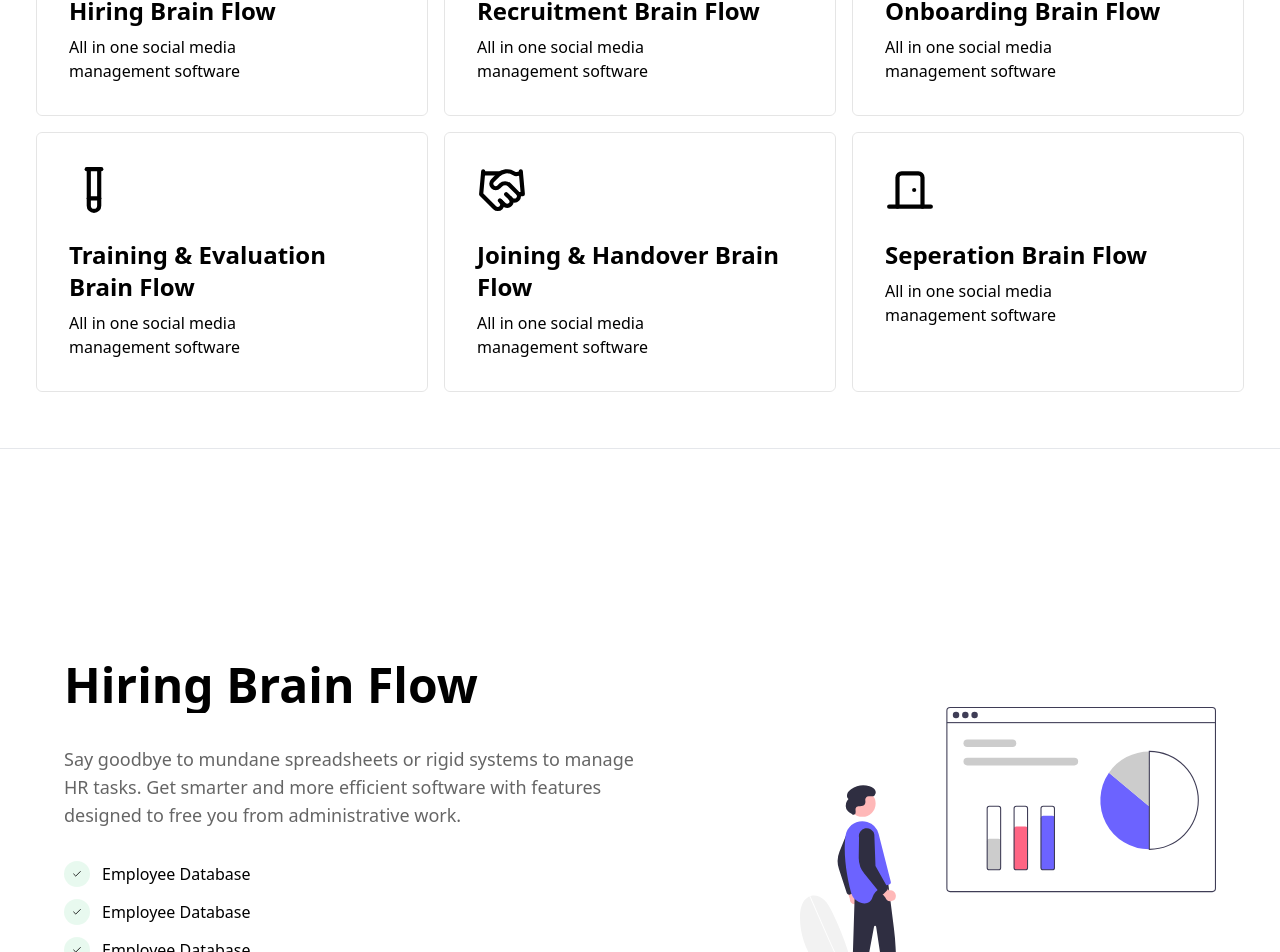
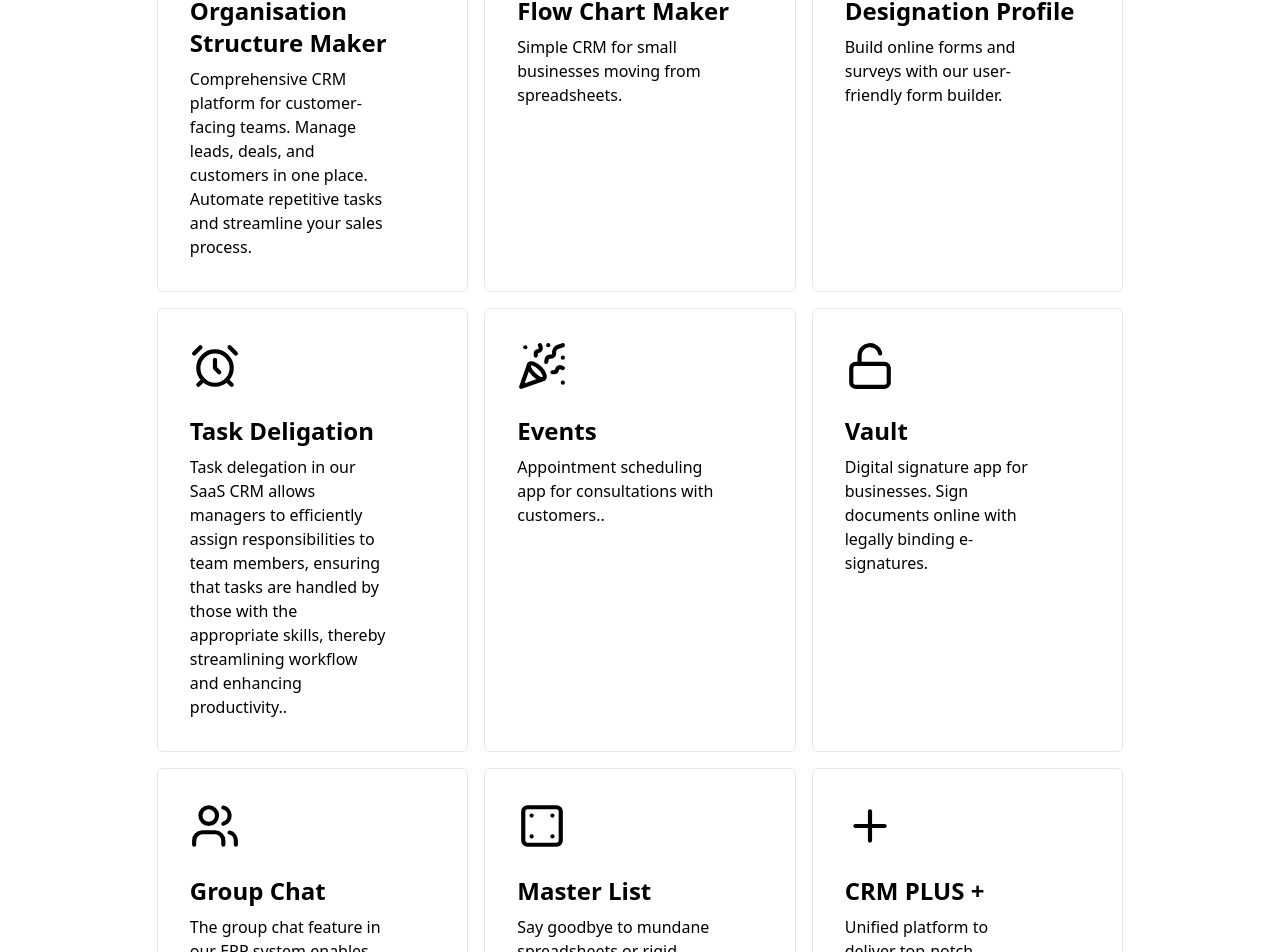
Before and after one commit to Parthakashyap/GITCS-LP, a React (Vite) app: page /mdo in a window 1280 px wide. Shown: the part 1160-2112 px from the top of the page. Built offline with nearby package versions, Linux system fonts and the light colour scheme.

Commit message:
completed mdo page

```diff
--- a/src/components/BrainFlow.tsx
+++ b/src/components/BrainFlow.tsx
@@ -16,7 +16,7 @@ export const BrainFlowSection = ({
   }) => (
     <>
       <section
-        className={`flex items-center flex-col md:flex-row md:p-4 gap-20 md:gap-40 w-full justify-center mt-44 ${
+        className={`flex items-center p-5 flex-col md:flex-row md:p-4 gap-20 md:gap-40 w-full justify-center mt-44 ${
           index % 2 === 0 ? "md:flex-row-reverse" : ""
         }`}
       >
--- a/src/pages/MDO.tsx
+++ b/src/pages/MDO.tsx
@@ -1,17 +1,10 @@
-import banner from "../assets/resume.svg"
+import banner from "../assets/resume.svg";
 import WordPullUp from "../components/magicui/word-pull-up";
 import { FadeText } from "../components/magicui/fade-text";
 import BlurIn from "../components/magicui/blur-in";
 import PricingSection from "../components/sections/PricingSection";
 import FaqSection from "../components/sections/FaqSection";
-import {
-  DoorClosed,
-  DoorOpen,
-  Handshake,
-  LockOpen,
-  Plus,
-  TestTube,
-} from "lucide-react";
+import { AlarmClock, Building2, InspectionPanel, LockOpen, PartyPopper, Plus, UserCheck, Users, Workflow } from "lucide-react";
 
 import charts from "../Images/charts.svg";
 import flow_chart from "../Images/undraw_bear_market_ania.svg";
@@ -25,58 +18,66 @@ import crm_plus from "../Images/undraw_projections_re_ulc6.svg";
 import { BrainFlowSection } from "../components/BrainFlow";
 const sections = [
   {
-    title: "Hiring Brain Flow",
+    title: "Organisation Structure Maker",
+    icon: Building2,
     img: charts,
     description:
-      "Say goodbye to mundane spreadsheets or rigid systems to manage HR tasks. Get smarter and more efficient software with features designed to free you from administrative work.",
+      "Comprehensive CRM platform for customer-facing teams. Manage leads, deals, and customers in one place. Automate repetitive tasks and streamline your sales process.",
   },
   {
-    title: "Recruitment Brain Flow",
+    title: "Flow Chart Maker",
     img: flow_chart,
-    description:
-      "Say goodbye to mundane spreadsheets or rigid systems to manage HR tasks. Get smarter and more efficient software with features designed to free you from administrative work.",
+    icon: Workflow,
+    description: "Simple CRM for small businesses moving from spreadsheets. ",
   },
   {
-    title: "Onboarding Brain Flow",
+    title: "Designation Profile",
     img: designation,
+    icon: UserCheck,
     description:
-      "Say goodbye to mundane spreadsheets or rigid systems to manage HR tasks. Get smarter and more efficient software with features designed to free you from administrative work.",
+      "Build online forms and surveys with our user-friendly form builder.",
   },
   {
-    title: "Training And Evaluation Brain Flow",
+    title: "Task Deligation",
     img: tasks,
+    icon : AlarmClock,
     description:
-      "Say goodbye to mundane spreadsheets or rigid systems to manage HR tasks. Get smarter and more efficient software with features designed to free you from administrative work.",
+      "Task delegation in our SaaS CRM allows managers to efficiently assign responsibilities to team members, ensuring that tasks are handled by those with the appropriate skills, thereby streamlining workflow and enhancing productivity..",
   },
   {
     title: "Events",
     img: events,
+    icon : PartyPopper,
     description:
-      "Say goodbye to mundane spreadsheets or rigid systems to manage HR tasks. Get smarter and more efficient software with features designed to free you from administrative work.",
+      "Appointment scheduling app for consultations with customers..",
   },
   {
-    title: "Joining & Handover Brainflow",
+    title: "Vault",
     img: vault,
+    icon : LockOpen,
     description:
-      "Say goodbye to mundane spreadsheets or rigid systems to manage HR tasks. Get smarter and more efficient software with features designed to free you from administrative work.",
+      "Digital signature app for businesses. Sign documents online with legally binding e-signatures.",
   },
   {
-    title: "Seperating BrainFlow",
+    title: "Group Chat",
     img: group_chat,
+    icon : Users,
     description:
-      "Say goodbye to mundane spreadsheets or rigid systems to manage HR tasks. Get smarter and more efficient software with features designed to free you from administrative work.",
+      "The group chat feature in our ERP system enables real-time communication and collaboration among team members, facilitating seamless information sharing and enhancing team productivity..",
   },
   {
-    title: "Master Chat",
+    title: "Master List",
     img: master_chat,
+    icon : InspectionPanel,
     description:
       "Say goodbye to mundane spreadsheets or rigid systems to manage HR tasks. Get smarter and more efficient software with features designed to free you from administrative work.",
   },
   {
     title: "CRM PLUS +",
+    icon : Plus,
     img: crm_plus,
     description:
-      "Say goodbye to mundane spreadsheets or rigid systems to manage HR tasks. Get smarter and more efficient software with features designed to free you from administrative work.",
+      "Unified platform  to deliver top-notch customer service. Manage customer interactions, automate repetitive tasks, and streamline your sales process.",
   },
 ];
 const MDO = () => {
@@ -98,11 +99,11 @@ const MDO = () => {
             <div className="flex gap-3 flex-wrap items-center">
               <BlurIn
                 word={`Get Started `}
-                className=" bg-green-600 py-3 rounded-md flex gap-2 justify-center items-center px-8"
+                className=" bg-black py-3 rounded-md flex gap-2 justify-center items-center px-8"
               />
               <BlurIn
                 word="Learn More"
-                className=" border border-white text-white flex justify-center gap-4 items-center py-3 rounded-md px-8"
+                className=" border border-white bg-white text-black flex justify-center gap-4 items-center py-3 rounded-md px-8"
               />
             </div>
           </div>
@@ -111,27 +112,20 @@ const MDO = () => {
         </div>
       </div>
       <div className="flex justify-center flex-col gap-8 items-center p-9">
-      <h1 className="text-center text-4xl font-bold md:text-6xl mb-5">
+        <h1 className="text-center text-4xl font-bold md:text-6xl mb-5">
           What Brain Brings To The Table
         </h1>
 
-        <div className="grid lg:grid-cols-3 md:grid-cols-2 grid-cols-1 gap-4">
-          {[
-            { icon: DoorOpen, title: "Hiring Brain Flow" },
-            { icon: LockOpen, title: "Recruitment Brain Flow" },
-            { icon: Plus, title: "Onboarding Brain Flow" },
-            { icon: TestTube, title: "Training & Evaluation Brain Flow" },
-            { icon: Handshake, title: "Joining & Handover Brain Flow" },
-            { icon: DoorClosed, title: "Seperation Brain Flow" },
-          ].map(({ icon: Icon, title }) => (
+        <div className="grid lg:grid-cols-3 md:max-w-[80%] md:grid-cols-2 grid-cols-1 gap-4">
+          {sections.map((section, key) => (
             <div
-              key={title}
+              key={key}
               className="p-8 rounded-md border border-black/10 hover:-translate-y-4 hover:border-sky-700 hover:bg-gray-100 duration-200"
             >
-              <Icon size={50} className="mb-6" />
-              <h1 className="text-2xl font-bold">{title}</h1>
+              <section.icon size={50} className="mb-6" />
+              <h1 className="text-2xl font-bold">{section.title}</h1>
               <p className="break-words max-w-[80%] mt-2">
-                All in one social media management software
+                {section.description}
               </p>
             </div>
           ))}
@@ -139,10 +133,6 @@ const MDO = () => {
       </div>
 
       <hr className=" bg-black w-full" />
-
-
-
-
 
       {sections.map((section, index) => (
         <BrainFlowSection
```
